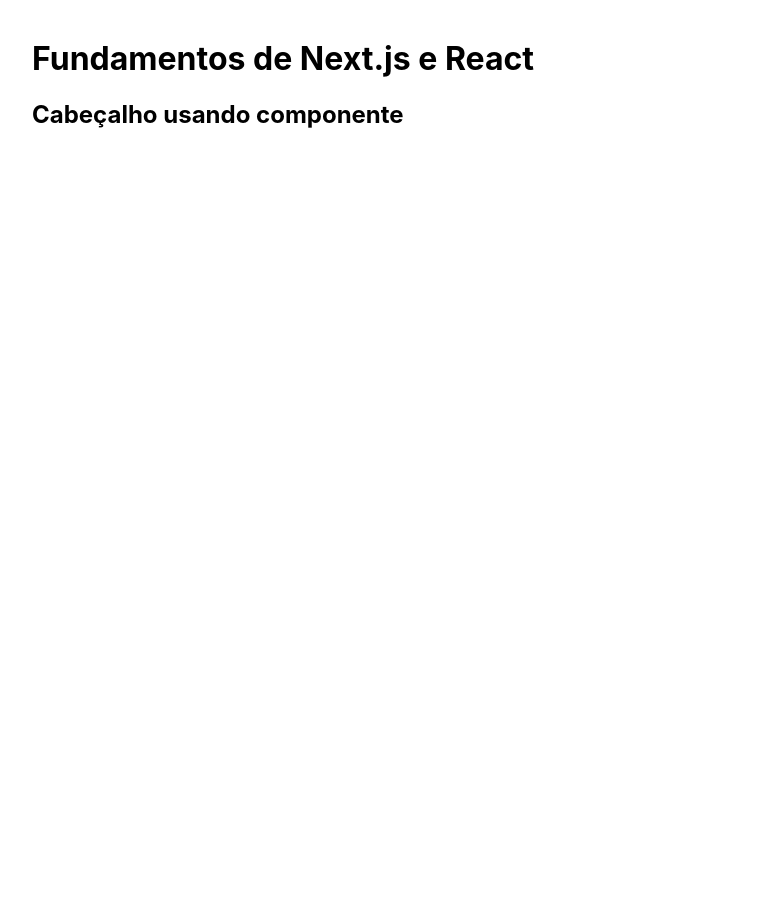
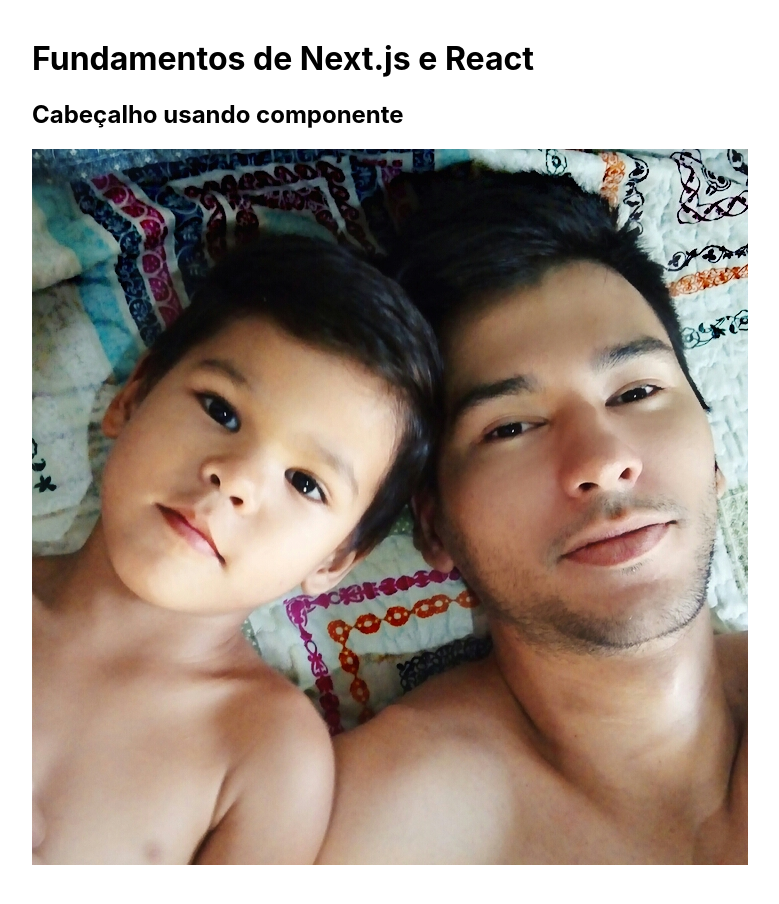
Before and after one commit to NlCoelho/create-next-app, a Next.js app: page /teste in a window 1280 px wide. Shown: the whole page, without its empty margins (28-807 px from the left). Before the commit the page ends 800 px from the top, so only its background shows below. Built offline with nearby package versions, Linux system fonts and the light colour scheme.

Commit message:
Mais Uma

```diff
--- a/components/cabecalho.jsx
+++ b/components/cabecalho.jsx
@@ -1,8 +1,12 @@
+import Image from "next/image"
+
+
 export default function Cabecalho() {
     return (
         <header>
             <h1>Fundamentos de Next.js e React</h1>
             <h2>Cabeçalho usando componente</h2>
+            <img src="/natha-e-seu-pai.png" alt="imagem" />
         </header>
     )
 }
```
Also changed, not shown: public/natha-e-seu-pai.png (added).
